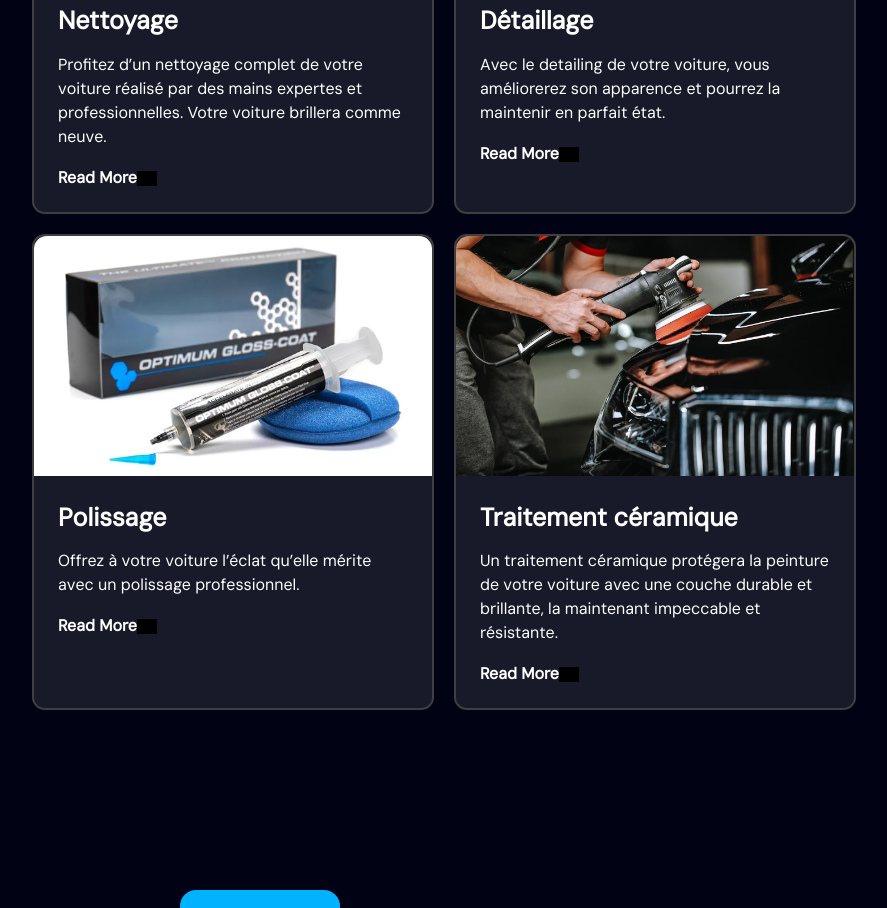
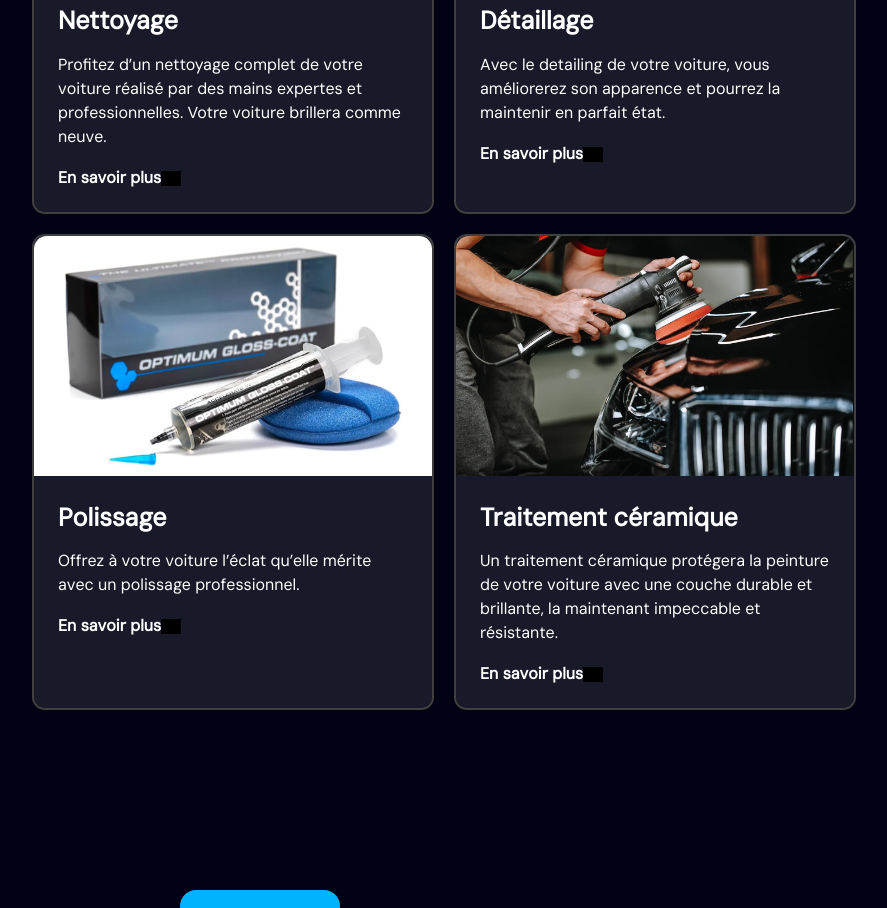
Before and after one commit to Omniawebdesign/doctoclean, a plain HTML site: page index.html in a window 1280 px wide. Shown: the part 2239-3147 px from the top of the page, without its empty margins (196-1083 px from the left). Drawn offline with Linux system fonts and the light colour scheme; grey boxes are pictures that could not be loaded.

Commit message:
Update index.html

```diff
--- a/index.html
+++ b/index.html
@@ -210,7 +210,7 @@ Chez Doctoclean, nous réalisons des finitions professionnelles de nettoyage, po
                         Profitez d’un nettoyage complet de votre voiture réalisé par des mains expertes et professionnelles. Votre voiture brillera comme neuve.
                     </p>
                     <a href="" class="cs-link">
-                        Read More
+                        En savoir plus
                         <img class="cs-arrow" loading="lazy" decoding="async"
                             src="https://csimg.nyc3.cdn.digitaloceanspaces.com/Icons/red-arrow-right.svg" alt="icon"
                             width="20" height="20" aria-hidden="true" />
@@ -235,7 +235,7 @@ Chez Doctoclean, nous réalisons des finitions professionnelles de nettoyage, po
                         Avec le detailing de votre voiture, vous améliorerez son apparence et pourrez la maintenir en parfait état.
                     </p>
                     <a href="" class="cs-link">
-                        Read More
+                        En savoir plus
                         <img class="cs-arrow" loading="lazy" decoding="async"
                             src="https://csimg.nyc3.cdn.digitaloceanspaces.com/Icons/red-arrow-right.svg" alt="icon"
                             width="20" height="20" aria-hidden="true" />
@@ -260,7 +260,7 @@ Chez Doctoclean, nous réalisons des finitions professionnelles de nettoyage, po
                         Offrez à votre voiture l’éclat qu’elle mérite avec un polissage professionnel.
                     </p>
                     <a href="" class="cs-link">
-                        Read More
+                        En savoir plus
                         <img class="cs-arrow" loading="lazy" decoding="async"
                             src="https://csimg.nyc3.cdn.digitaloceanspaces.com/Icons/red-arrow-right.svg" alt="icon"
                             width="20" height="20" aria-hidden="true" />
@@ -285,7 +285,7 @@ Chez Doctoclean, nous réalisons des finitions professionnelles de nettoyage, po
                        Un traitement céramique protégera la peinture de votre voiture avec une couche durable et brillante, la maintenant impeccable et résistante.
                     </p>
                     <a href="" class="cs-link">
-                        Read More
+                        En savoir plus
                         <img class="cs-arrow" loading="lazy" decoding="async"
                             src="https://csimg.nyc3.cdn.digitaloceanspaces.com/Icons/red-arrow-right.svg" alt="icon"
                             width="20" height="20" aria-hidden="true" />
```
